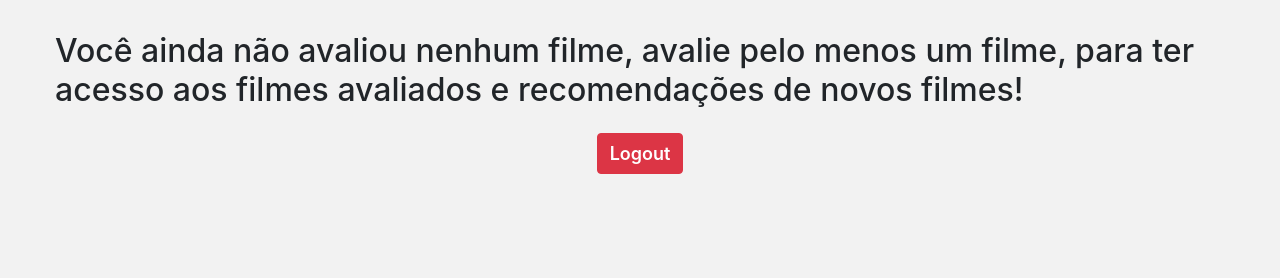
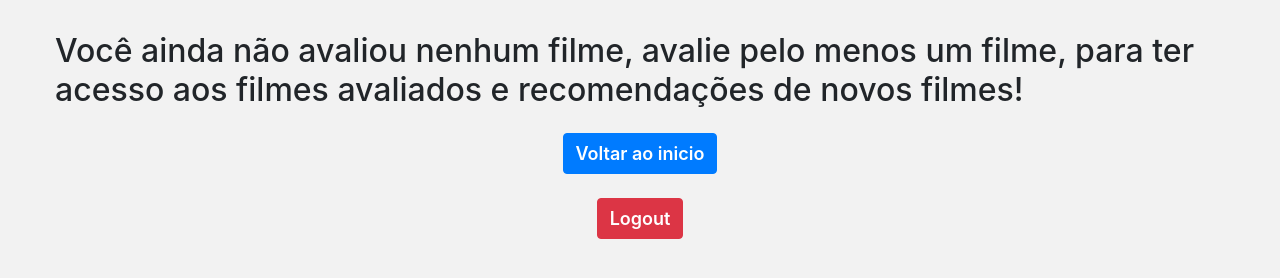
Before and after one commit to KiF1/big-data, a Flask app: template cinenassau/templates/dashboard.html in a window 1280 px wide. Shown: the part 196-474 px from the top of the page. Run offline with Flask 3, Linux system fonts and the light colour scheme; the template is opened without the code that fills it, so the values that code supplies are empty; some libraries are stand-ins or nearby versions.

Commit message:
ADD: back to home button

```diff
--- a/cinenassau/templates/dashboard.html
+++ b/cinenassau/templates/dashboard.html
@@ -104,6 +104,9 @@
             <h2>Você ainda não avaliou nenhum filme, avalie pelo menos um filme, para ter acesso aos filmes avaliados e recomendações de novos filmes!</h2>
         {% endif %}
         <div class="text-center mt-4">
+            <a href="/" class="btn btn-primary">Voltar ao inicio</a>
+        </div>
+        <div class="text-center mt-4">
             <a href="/logout" class="btn btn-danger">Logout</a>
         </div>
     </div>
```
